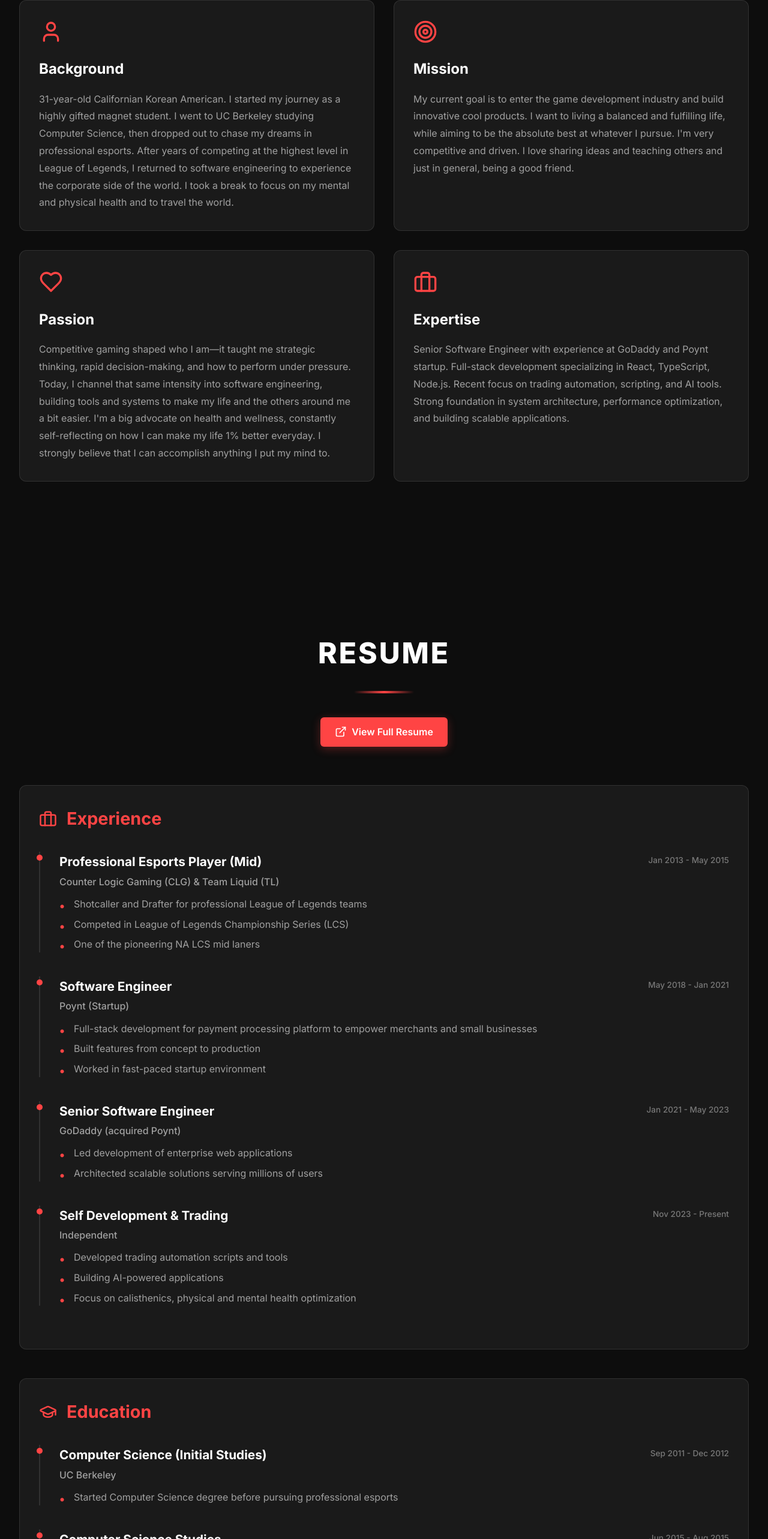
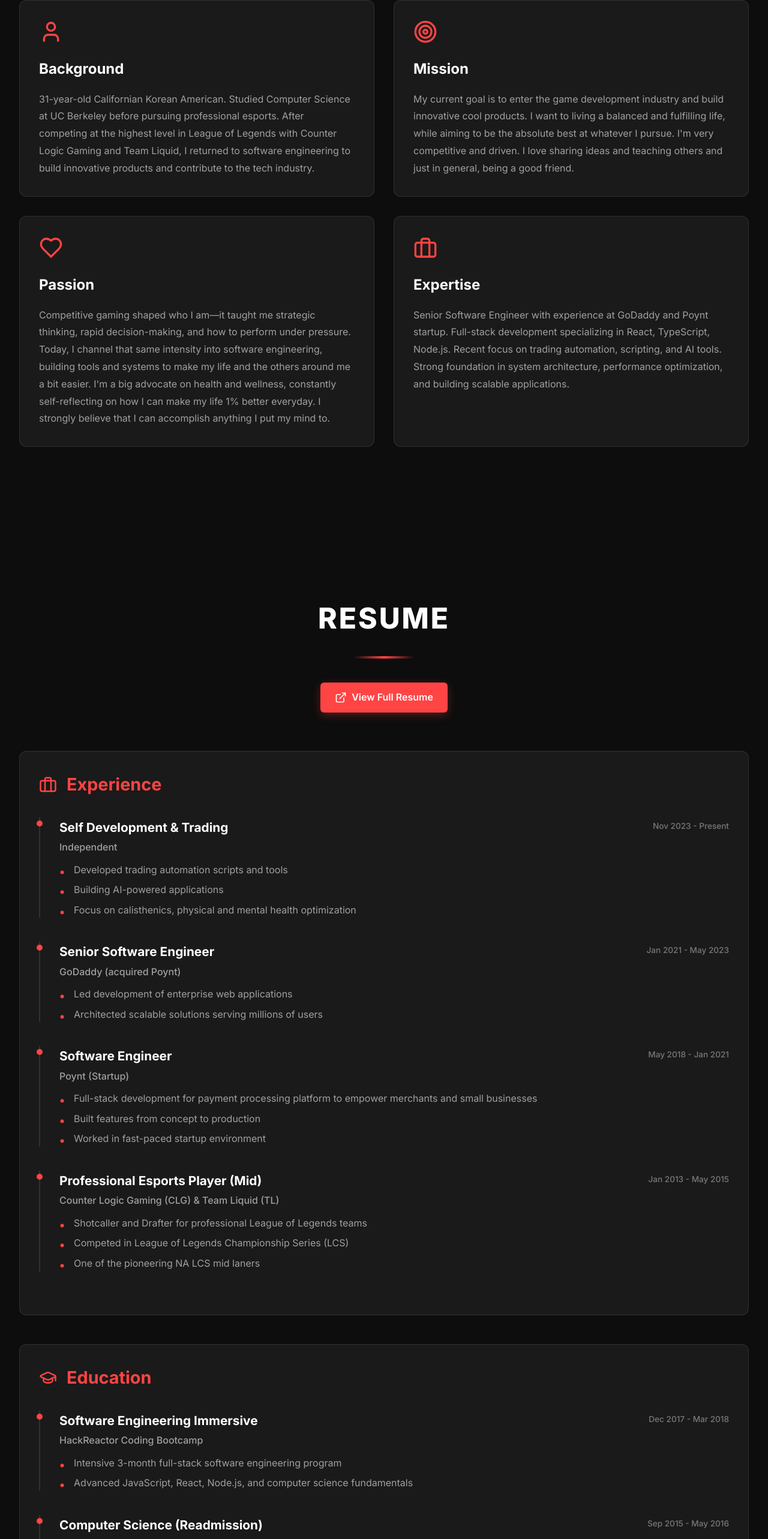
Before and after one commit to austinshin/portfolio, a React (Vite) app: page / in a window 1280 px wide. Shown: the part 1607-4173 px from the top of the page at 60% size. Built offline with nearby package versions, Linux system fonts and the light colour scheme.

Commit message:
Progress on feedback: reverse order, fix scroll, update page title, shorten About section (7/28 tasks)

```diff
--- a/index.html
+++ b/index.html
@@ -4,7 +4,7 @@
     <meta charset="UTF-8" />
     <link rel="icon" type="image/svg+xml" href="/vite.svg" />
     <meta name="viewport" content="width=device-width, initial-scale=1.0" />
-    <title>Portfolio - Your Name</title>
+    <title>Austin Shin - Software Engineer & Former Pro Gamer</title>
   </head>
   <body>
     <div id="root"></div>
--- a/src/components/Hero.tsx
+++ b/src/components/Hero.tsx
@@ -3,10 +3,10 @@ import { ArrowDown } from 'lucide-react'
 import './Hero.css'
 
 const Hero = () => {
-  const scrollToAbout = () => {
-    const aboutSection = document.getElementById('about')
-    if (aboutSection) {
-      const offsetTop = aboutSection.offsetTop - 80
+  const scrollToTimeline = () => {
+    const timelineSection = document.getElementById('timeline')
+    if (timelineSection) {
+      const offsetTop = timelineSection.offsetTop - 80
       window.scrollTo({
         top: offsetTop,
         behavior: 'smooth'
@@ -113,7 +113,7 @@ const Hero = () => {
         initial={{ opacity: 0 }}
         animate={{ opacity: 1 }}
         transition={{ delay: 1.5, duration: 1 }}
-        onClick={scrollToAbout}
+        onClick={scrollToTimeline}
       >
         <ArrowDown className="bounce" size={32} />
       </motion.div>
--- a/src/pages/About.tsx
+++ b/src/pages/About.tsx
@@ -27,12 +27,7 @@ const About = () => {
           </div>
           <h2>Background</h2>
           <p className="intro-text">
-            31-year-old Californian Korean American. I started my journey as a highly gifted magnet student.
-            I went to UC Berkeley studying Computer Science, then dropped out to chase my dreams in
-            professional esports. After years of competing at the highest level in League of
-            Legends, I returned to software engineering to experience the corporate side of the world.
-            I took a break to focus on my mental and physical health and to travel the world.
-
+            31-year-old Californian Korean American. Studied Computer Science at UC Berkeley before pursuing professional esports. After competing at the highest level in League of Legends with Counter Logic Gaming and Team Liquid, I returned to software engineering to build innovative products and contribute to the tech industry.
           </p>
         </motion.div>
 
--- a/src/pages/Resume.tsx
+++ b/src/pages/Resume.tsx
@@ -5,13 +5,22 @@ import './Pages.css'
 const Resume = () => {
   const experiences = [
     {
-      title: 'Professional Esports Player (Mid)',
-      company: 'Counter Logic Gaming (CLG) & Team Liquid (TL)',
-      period: 'Jan 2013 - May 2015',
+      title: 'Self Development & Trading',
+      company: 'Independent',
+      period: 'Nov 2023 - Present',
       description: [
-        'Shotcaller and Drafter for professional League of Legends teams',
-        'Competed in League of Legends Championship Series (LCS)',
-        'One of the pioneering NA LCS mid laners'
+        'Developed trading automation scripts and tools',
+        'Building AI-powered applications',
+        'Focus on calisthenics, physical and mental health optimization'
+      ],
+    },
+    {
+      title: 'Senior Software Engineer',
+      company: 'GoDaddy (acquired Poynt)',
+      period: 'Jan 2021 - May 2023',
+      description: [
+        'Led development of enterprise web applications',
+        'Architected scalable solutions serving millions of users'
       ],
     },
     {
@@ -25,32 +34,32 @@ const Resume = () => {
       ],
     },
     {
-      title: 'Senior Software Engineer',
-      company: 'GoDaddy (acquired Poynt)',
-      period: 'Jan 2021 - May 2023',
+      title: 'Professional Esports Player (Mid)',
+      company: 'Counter Logic Gaming (CLG) & Team Liquid (TL)',
+      period: 'Jan 2013 - May 2015',
       description: [
-        'Led development of enterprise web applications',
-        'Architected scalable solutions serving millions of users'
-      ],
-    },
-    {
-      title: 'Self Development & Trading',
-      company: 'Independent',
-      period: 'Nov 2023 - Present',
-      description: [
-        'Developed trading automation scripts and tools',
-        'Building AI-powered applications',
-        'Focus on calisthenics, physical and mental health optimization'
+        'Shotcaller and Drafter for professional League of Legends teams',
+        'Competed in League of Legends Championship Series (LCS)',
+        'One of the pioneering NA LCS mid laners'
       ],
     },
   ]
 
   const education = [
     {
-      degree: 'Computer Science (Initial Studies)',
+      degree: 'Software Engineering Immersive',
+      school: 'HackReactor Coding Bootcamp',
+      period: 'Dec 2017 - Mar 2018',
+      description: [
+        'Intensive 3-month full-stack software engineering program',
+        'Advanced JavaScript, React, Node.js, and computer science fundamentals'
+      ],
+    },
+    {
+      degree: 'Computer Science (Readmission)',
       school: 'UC Berkeley',
-      period: 'Sep 2011 - Dec 2012',
-      description: ['Started Computer Science degree before pursuing professional esports'],
+      period: 'Sep 2015 - May 2016',
+      description: ['Returned to complete CS degree after professional esports career'],
     },
     {
       degree: 'Computer Science Studies',
@@ -59,19 +68,10 @@ const Resume = () => {
       description: ['Continued CS education during transition period'],
     },
     {
-      degree: 'Computer Science (Readmission)',
+      degree: 'Computer Science (Initial Studies)',
       school: 'UC Berkeley',
-      period: 'Sep 2015 - May 2016',
-      description: ['Returned to complete CS degree after professional esports career'],
-    },
-    {
-      degree: 'Software Engineering Immersive',
-      school: 'HackReactor Coding Bootcamp',
-      period: 'Dec 2017 - Mar 2018',
-      description: [
-        'Intensive 3-month full-stack software engineering program',
-        'Advanced JavaScript, React, Node.js, and computer science fundamentals'
-      ],
+      period: 'Sep 2011 - Dec 2012',
+      description: ['Started Computer Science degree before pursuing professional esports'],
     },
   ]
 
```
Also changed, not shown: 1 other file (tests, documents, lock files or other folders).
